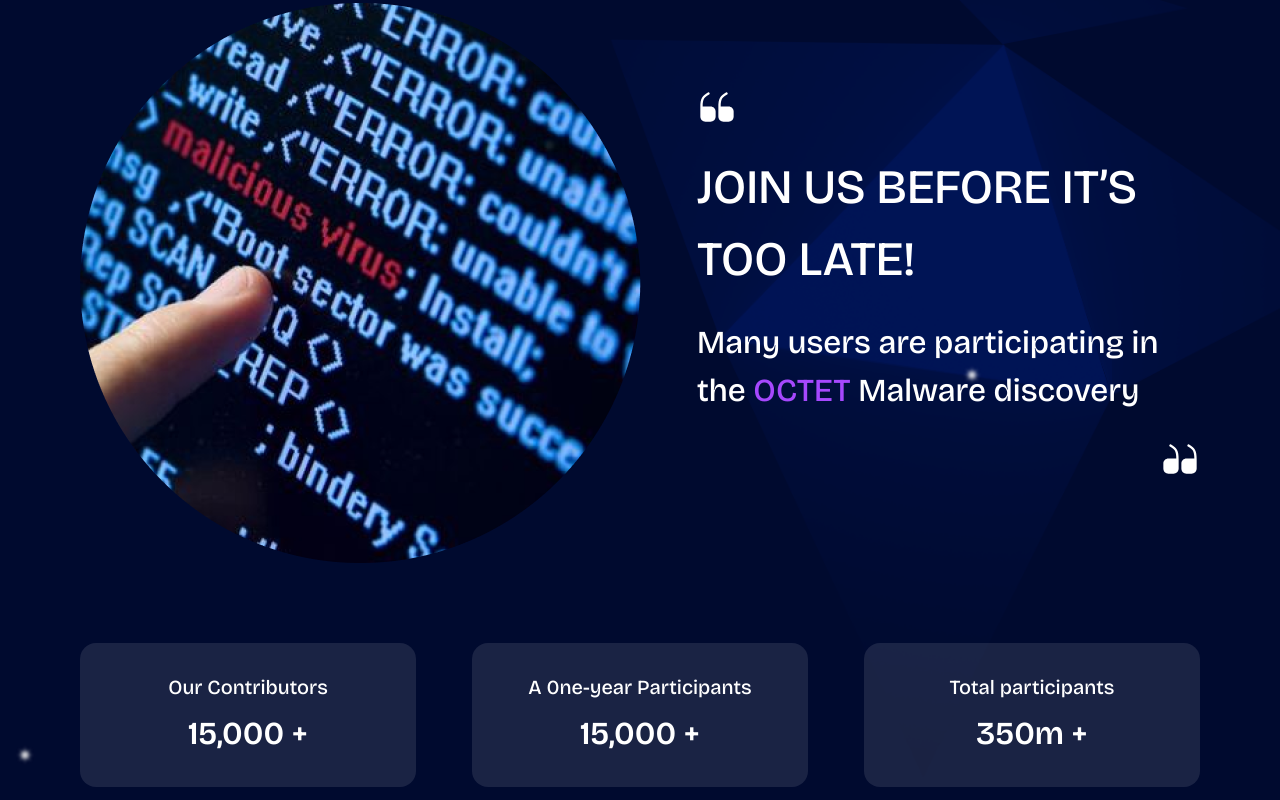
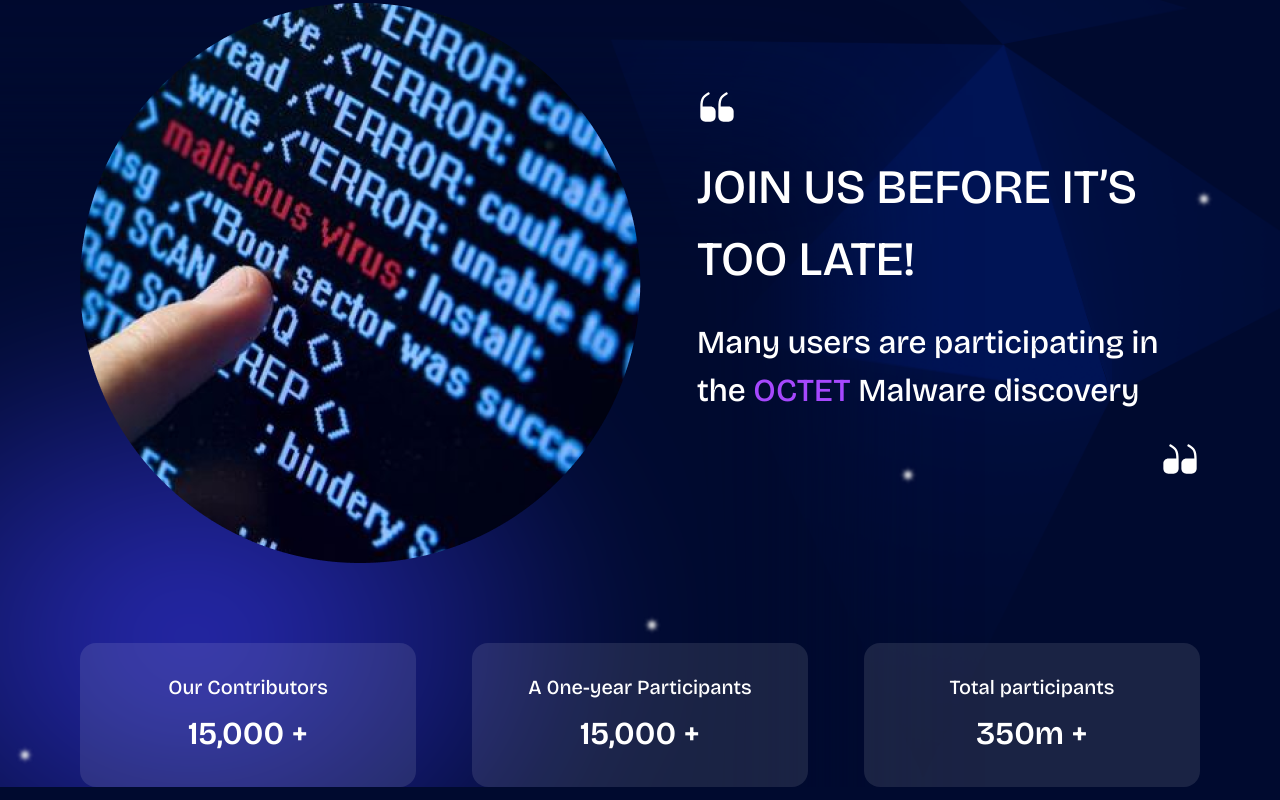
Before and after one commit to chochodev/Octet-app, a React (Create React App) app: page / in a window 1280 px wide. Shown: the part 1380-2180 px from the top of the page. Built offline with nearby package versions, Linux system fonts and the light colour scheme.

Commit message:
updated the joinus section with the stars and gradient effect

```diff
--- a/src/components/navbar/index.jsx
+++ b/src/components/navbar/index.jsx
@@ -13,12 +13,12 @@ const Navbar = () => {
   return (
     <div className='fixed z-[50] top-0 left-0 h-max w-full bg-background'>
       <div
-        className='relative z-[50] flex items-center justify-end lg:justify-center gap-[5rem] lg:gap-[20%] w-full py-[1.25rem] sm:py-[2rem] px-[5%] lg:px-[5rem] xl:px-[7.5rem]'
+        className='relative z-[50] flex items-center justify-end lg:justify-center gap-[5rem] lg:gap-[20%] w-full py-[1rem] sm:py-[2rem] px-[5%] lg:px-[5rem] xl:px-[7.5rem]'
         style={{
           background: 'linear-gradient(to right, #2A2BB9aa 0%, transparent 35%, transparent 65%, #852169aa 100%)'
         }}
       >
-        <img src='./assets/images/logo.png' alt='LOGO' className='absolute left-[5%] xl:left-[7.5%] h-[5rem] w-[5rem] object-cover select-none' />
+        <img src='./assets/images/logo.png' alt='LOGO' className='absolute left-[5%] xl:left-[7.5%] h-[3.875rem] sm:h-[5rem] w-[3.875rem] sm:w-[5rem] object-cover select-none' />
         <div className="hidden lg:flex justify-evenly w-[50%] min-w-[40rem] lg:min-w-[45rem] px-0 xl:px-[.5rem] py-[1rem] rounded-[6.25rem] border-solid border-white border-[1px]">
           <Link to='home' offset={-80} className={nav_link}>Home</Link>
           <Link to='joinus' offset={-80} className={nav_link}>Join Us</Link>
--- a/src/views/home/s2_joinus/index.jsx
+++ b/src/views/home/s2_joinus/index.jsx
@@ -4,12 +4,20 @@ const JoinUs = (props) => {
   const padding_style = 'px-[1.25rem] sm:px-[2.5rem] md:px-[3.5rem] lg:px-[3.5rem] xl:px-[5rem] 2xl:px-[7.5rem]';
 
   return (
-    <div id='joinus' className='relative flex flex-col gap-[4rem] items-center pt-[3rem] sm:pt-[4rem] md:pt-[5rem] w-full min-h-[50rem] '>
+    <div
+      id='joinus'
+      className='relative flex flex-col gap-[4rem] items-center pt-[3rem] sm:pt-[4rem] md:pt-[5rem] w-full min-h-[50rem] backdrop-blur-3xl '
+      style={{
+        background: 'radial-gradient(circle at bottom left, #2A2BB9aa 0%, transparent 35%, transparent 65%, #000A2Faa 100%)'
+      }}
+    >
       <h2 className='relative z-[2] text-[2rem] md:text-[3rem] font-bold'>{props.title}</h2>
+
       {/* BACKGROUND IMAGE */}
-      <img src="./assets/images/joinus-bg.png" alt="LIGHTS" className='absolute top-0 right-0 w-full h-full ' />
+      <img src="./assets/images/joinus-bg.png" alt="LIGHTS" className='absolute z-[-1] top-0 right-0 w-full h-full ' />
+
       {/* CONTENT */}
-      <div className={`relative flex flex-col gap-[5rem] items-center w-full ${padding_style}`}>
+      <div className={`relative z-[2] flex flex-col gap-[5rem] items-center w-full ${padding_style}`}>
         <div className="relative flex flex-col-reverse lg:flex-row items-center gap-y-[3rem] md:gap-y-[6rem] gap-[5%]">
           <img src="./assets/images/joinus-1.png" alt="JOIN US" className='w-[90%] lg:w-full h-auto lg:h-[35rem] object-cover' />
           <div className="relative flex flex-col gap-[1.5rem] w-full sm:text-center lg:text-left max-w-[30rm] lg:max-w-[35rem]">
@@ -37,8 +45,17 @@ const JoinUs = (props) => {
       </div>
 
       {/* STAR EFFECTS */}
-      <img src='./assets/svg/star.svg' alt='STAR' className='absolute bottom-[10%] xl:bottom-[2%] left-[1%] xl:left-[1%] h-[1.5rem] w-[1.5rem] object-contain' />
-      <img src='./assets/svg/star.svg' alt='STAR' className='absolute z-[2] bottom-[30%] xl:bottom-[40%] left-[75%] h-[1.5rem] w-[1.5rem] object-contain' />
+      <img src='./assets/svg/star.svg' alt='STAR' className='absolute z-[3] bottom-[10%] xl:bottom-[2%] left-[1%] xl:left-[1%] h-[1.5rem] w-[1.5rem] object-contain' />
+      <img src='./assets/svg/star.svg' alt='STAR' className='absolute z-[3] bottom-[8%] left-[50%] lg:bottom-[15%] lg:left-[50%] h-[1.5rem] w-[1.5rem] object-contain' />
+      <img src='./assets/svg/star.svg' alt='STAR' className='absolute z-[3] bottom-[30%] xl:bottom-[30%] left-[70%] h-[1.5rem] w-[1.5rem] object-contain' />
+      <img src='./assets/svg/star.svg' alt='STAR' className='absolute z-[3] top-[30%] xl:top-[40%] right-[5%] h-[1.5rem] w-[1.5rem] object-contain' />
+
+      {/* GRADIENT COLORS */}
+      <div className='absolute top-0 left-0 flex h-full w-full'>
+        <div className="flex overflow-hidden justify-between w-full h-full ">
+          <div className="transform translate-y-[35%] translate-x-[-35%] h-auto w-[100vw] blur-3xl bg-gradient-radial from-[#2A2BB9] via-background to-background"></div>
+        </div>
+      </div>
     </div>
   )
 }
```
